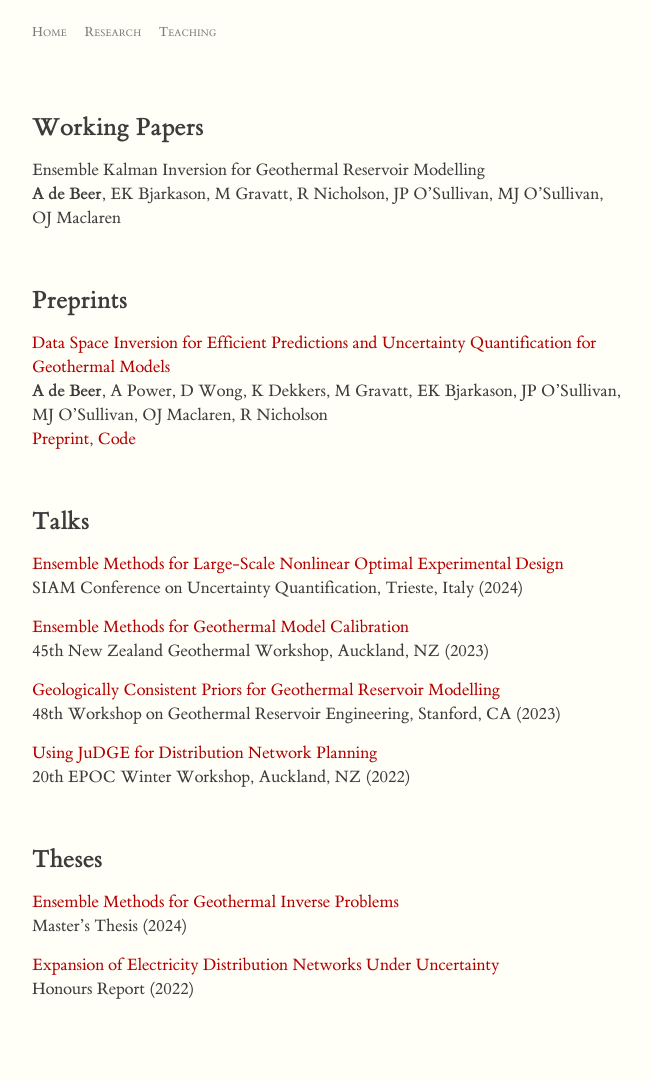
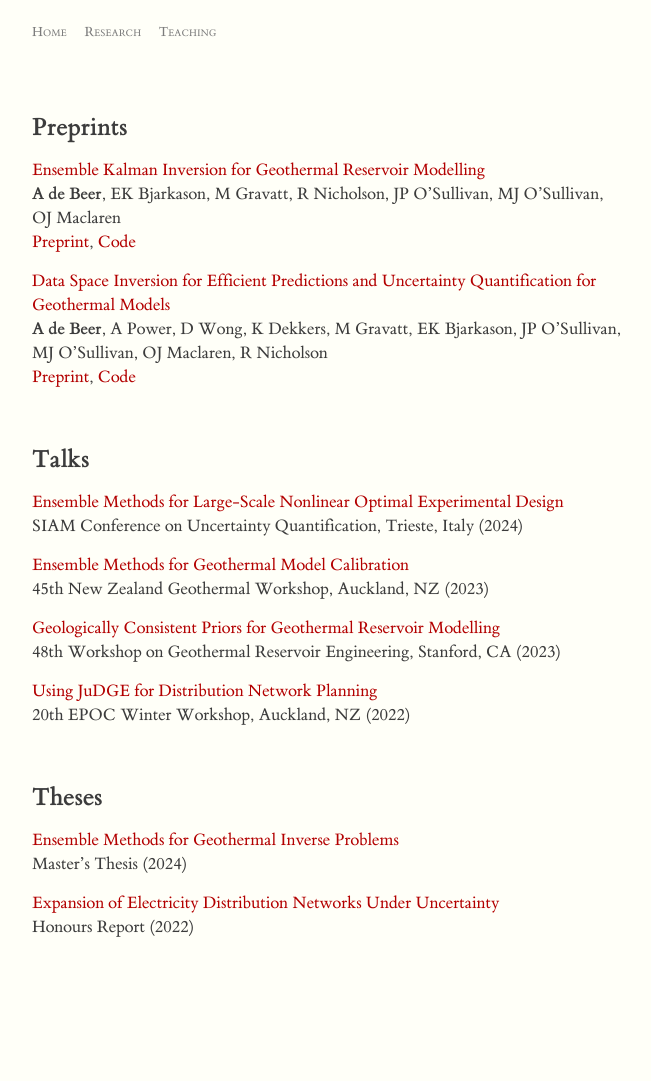
Before and after one commit to alexgdebeer/alexgdebeer.github.io, a Jekyll site: the page built from research.markdown, in a window 1280 px wide. Shown: the whole page, without its empty margins (283-934 px from the left). Built offline with Jekyll 4.4.1, drawn with Linux system fonts in a browser that asks for light colours; after the commit the page ends 1019 px from its top, so only the background shows below that.

Commit message:
Update research.md

```diff
--- a/research.markdown
+++ b/research.markdown
@@ -3,14 +3,11 @@ layout: page
 title: Research
 ---
 
-## Working Papers
+## Preprints
 
-Ensemble Kalman Inversion for Geothermal Reservoir Modelling \
-**A&nbsp;de&nbsp;Beer**, EK&nbsp;Bjarkason, M&nbsp;Gravatt, R&nbsp;Nicholson, JP&nbsp;O'Sullivan, MJ&nbsp;O'Sullivan, OJ&nbsp;Maclaren
-
-<br>
-
-## Preprints
+[Ensemble Kalman Inversion for Geothermal Reservoir Modelling](https://arxiv.org/abs/2410.09017) \
+**A&nbsp;de&nbsp;Beer**, EK&nbsp;Bjarkason, M&nbsp;Gravatt, R&nbsp;Nicholson, JP&nbsp;O'Sullivan, MJ&nbsp;O'Sullivan, OJ&nbsp;Maclaren \
+[Preprint](https://arxiv.org/abs/2410.09017), [Code](https://github.com/alexgdebeer/GeothermalEnsembleMethods)
 
 [Data Space Inversion for Efficient Predictions and Uncertainty Quantification for Geothermal Models](https://arxiv.org/abs/2407.15401) \
 **A&nbsp;de&nbsp;Beer**, A&nbsp;Power, D&nbsp;Wong, K&nbsp;Dekkers, M&nbsp;Gravatt, EK&nbsp;Bjarkason, JP&nbsp;O'Sullivan, MJ&nbsp;O'Sullivan, OJ&nbsp;Maclaren, R&nbsp;Nicholson \
```
